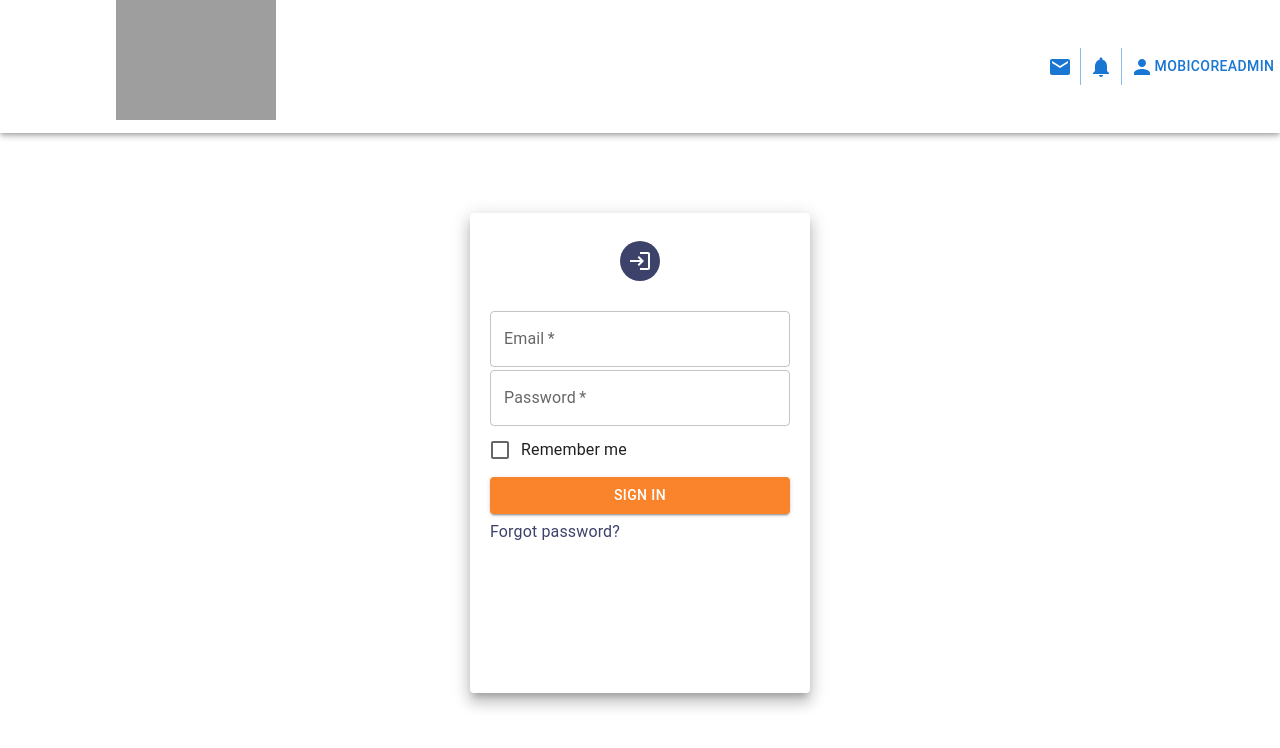
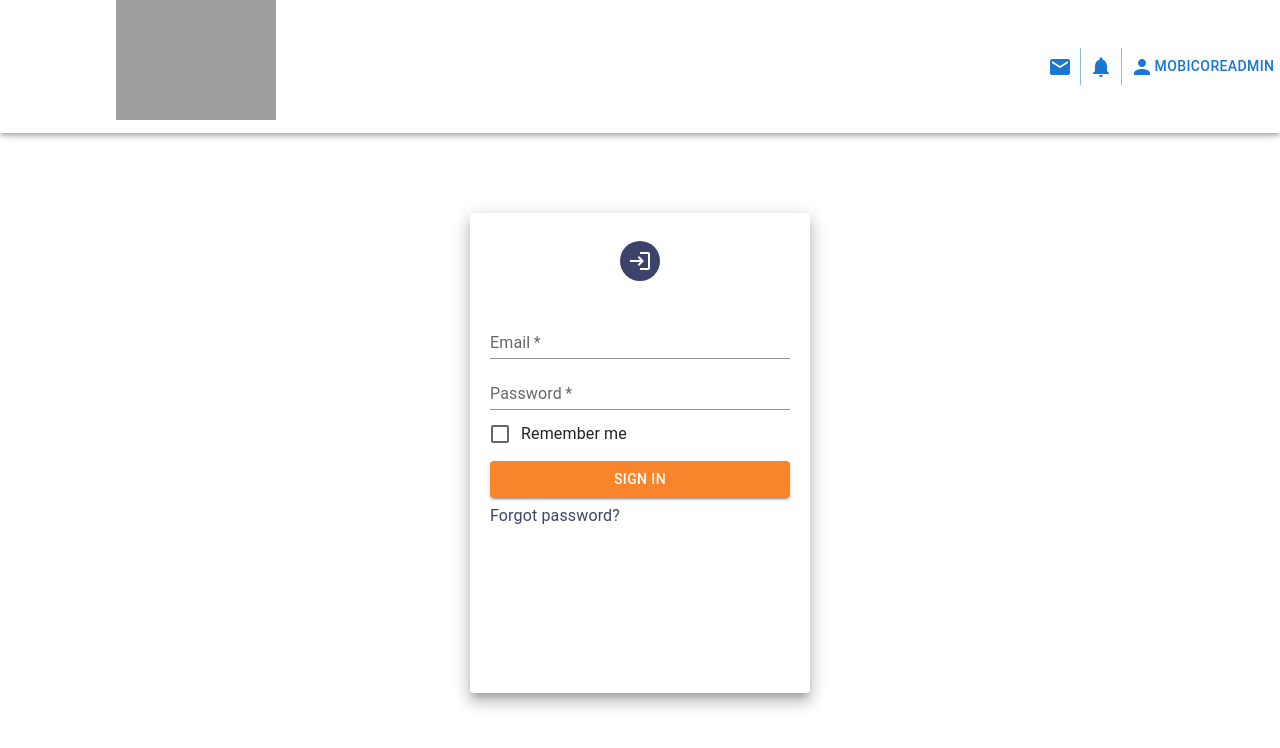
Before and after one commit to mahamealfred/mobicash-progressiveapp, a React (Create React App) app: page / in a window 1280 px wide. Shown: the top 748 px of the page. Built offline with nearby package versions, Linux system fonts and the light colour scheme; grey boxes are pictures that could not be loaded.

Commit message:
sunday change

```diff
--- a/src/pages/login/Login.jsx
+++ b/src/pages/login/Login.jsx
@@ -87,16 +87,19 @@ import TopNav from "../../components/topNav/topNav";
                     label="Email"
                     name="email"
                     placeholder="Enter email"
+                    variant="standard"
                     fullWidth
                     required
                     helperText={<ErrorMessage name="email" />}
                   />
+
                   <Field
                     as={TextField}
                     label="Password"
                     name="password"
                     placeholder="Enter password"
                     type="password"
+                    variant="standard"
                     fullWidth
                     required
                     helperText={<ErrorMessage name="password" />}
```
